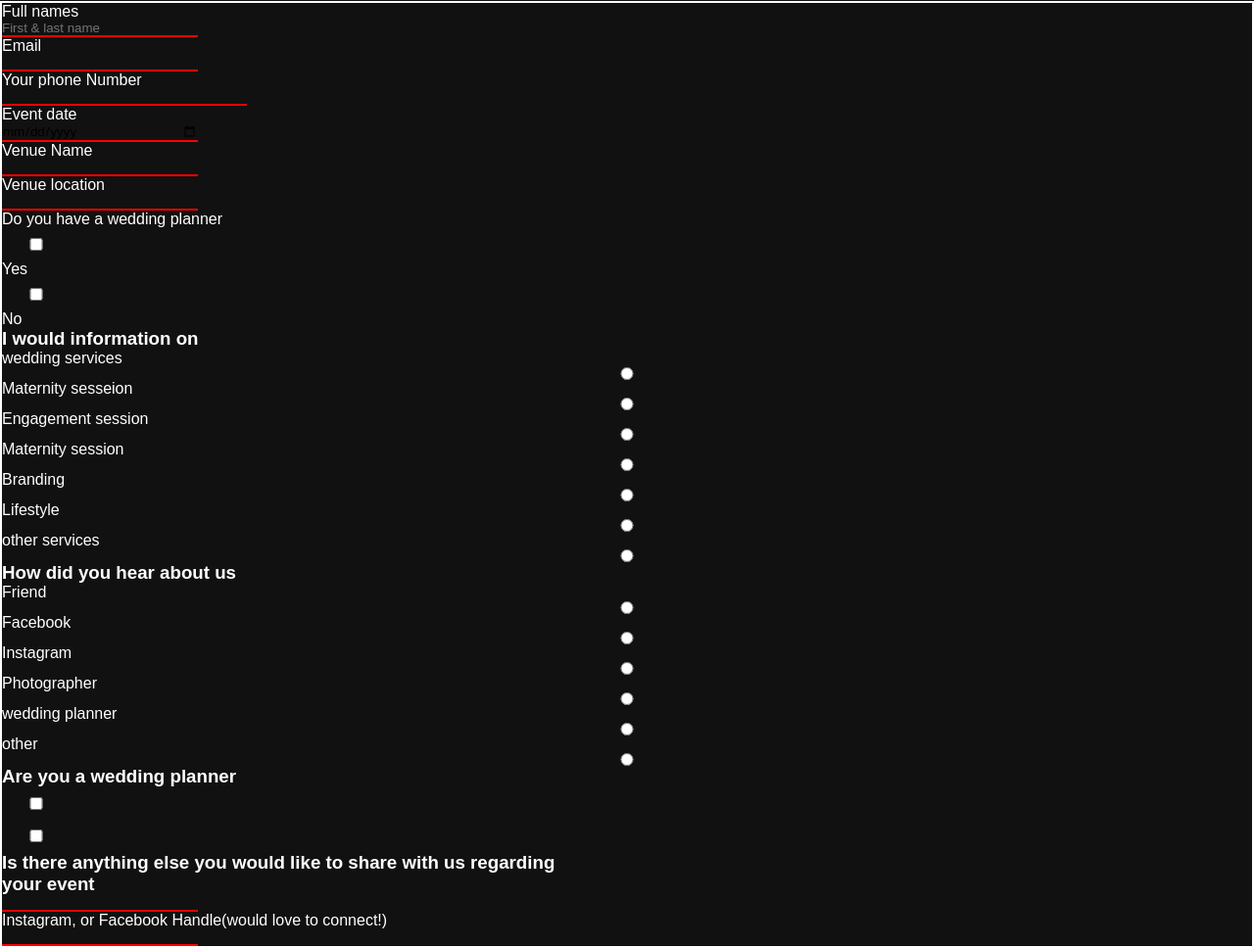
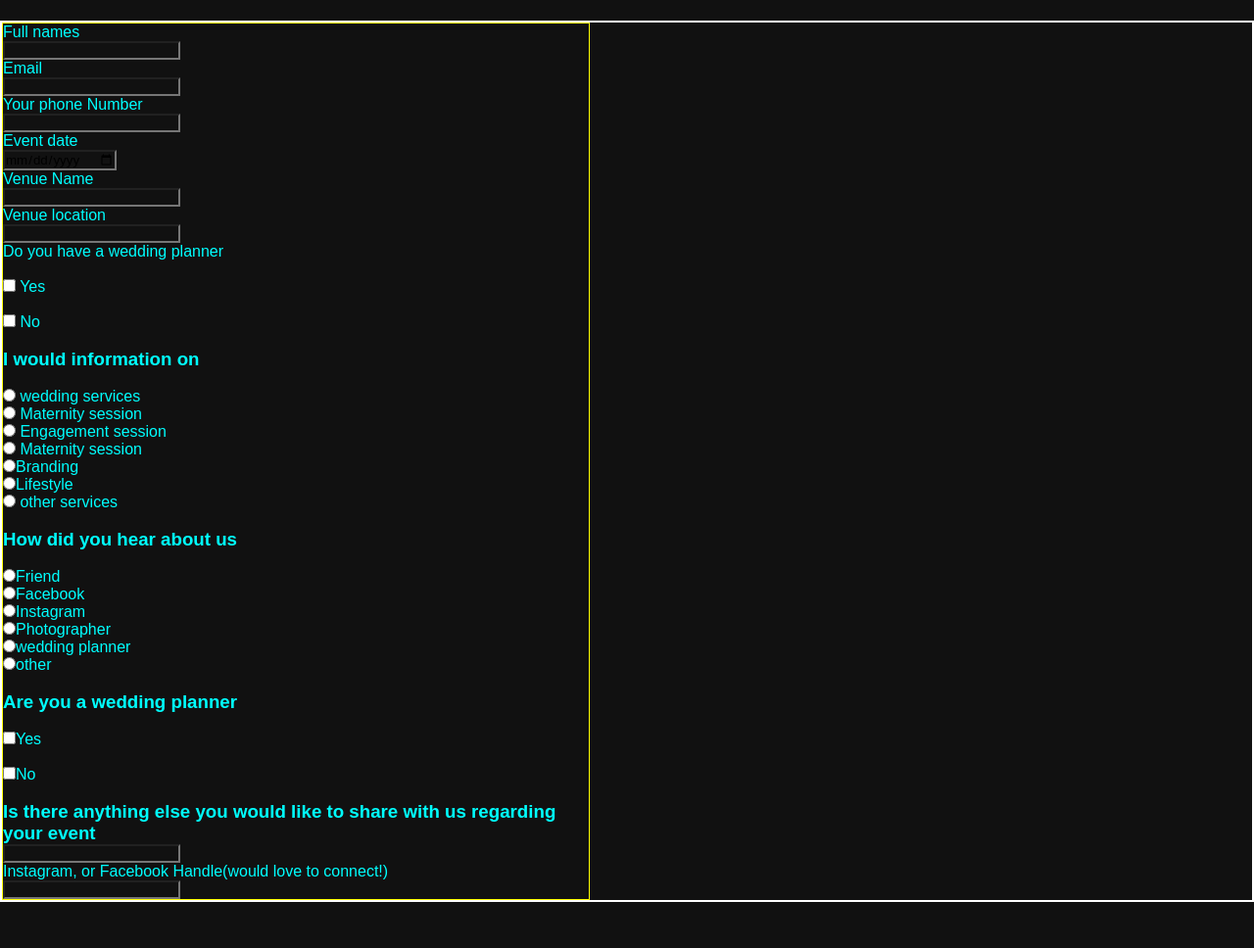
Before and after one commit to kasumba256/ACM-FILMS, a plain HTML site: page Contact.html in a window 1280 px wide. Shown: the part 349-1317 px from the top of the page at 98% size. After the commit the page ends 1270 px from the top, so only its background shows below. Drawn offline with Linux system fonts and the light colour scheme.

Commit message:
Redone the form

```diff
--- a/Contact.css
+++ b/Contact.css
@@ -51,55 +51,21 @@ a:hover:not(active)
 .section
 {
     border: 2px solid white;
-    min-height: 74vh;
+    min-height: 100vh;
+    width: 100%;
     align-items: center;
-    margin-top: -450px;
-
+    margin-top: -430px;
+    /*display: flex;*/
+   /* justify-content: center;*/
 }
 #frm
 {
-    color: white;
-    display: flex;
+    color: aqua;
+    border: 1px solid yellow;
+    width: 600px;
 
-    flex-direction: column;
 
-}
-input[type=text]
-{
-    border: none;
-    border-bottom: 2px solid red;
-    width: 200px;
 
-}
-input[type=email]
-{
-    border: none;
-    border-bottom: 2px solid red;
-    width: 200px;
-
-}
-input[type=tel]
-{
-    border: none;
-    border-bottom: 2px solid red;
-    width: 250px;
-}
-input[type=date]
-{
-    border: none;
-    border-bottom: 2px solid red;
-    width: 200px;
-}
-input[type=checkbox]
-{
-   border: none;
-   border-bottom: 2px solid;
-   width:50px;
-   margin: 10px;
 
 
 }
-.y
-{
-    margin: 10px;
-}
--- a/Contact.html
+++ b/Contact.html
@@ -21,63 +21,74 @@
    </div>
    <div class="section">
        <form id="frm">
-           <label>Full names</label>
-           <input type="text" placeholder="First & last name">
-           <label>Email</label>
-           <input type="email">
-           <label>Your phone Number</label>
-           <input type="tel">
-           <label>Event date</label>
-           <input type="date">
-           <label>Venue Name</label>
+           <label>Full names</label><br>
+           <input type="text"><br>
+           <label>Email</label><br>
+           <input type="email"><br>
+           <label>Your phone Number</label><br>
+           <input type="tel"><br>
+           <label>Event date</label><br>
+           <input type="date"><br>
+           <label>Venue Name</label><br>
+           <input type="text"><br>
+           <label>Venue location</label><br>
+           <input type="text"><br>
+           <label>Do you have a wedding planner</label><br><br>
+           <input type="checkbox"> Yes <br> <br>
+           <input type="checkbox"> No <br><br>
+           <h3>I would information on</h3>
+           <br>
+           <input type="radio"> wedding services<br>
+           <input type="radio"> Maternity session<br>
+           <input type="radio"> Engagement session<br>
+           <input type="radio"> Maternity session<br>
+           <input type="radio">Branding<br>
+           <input type="radio">Lifestyle<br>
+           <input type="radio"> other services<br><br>
+           <!--Group 2-->
+           <h3>How did you hear about us </h3>
+           <br>
+           <input type="radio">Friend<br>
+           <input type="radio">Facebook<br>
+           <input type="radio">Instagram<br>
+           <input type="radio">Photographer<br>
+           <input type="radio">wedding planner<br>
+           <input type="radio">other<br><br>
+           <!--Group 3-->
+           <h3>Are you a wedding planner</h3>
+           <br>
+           <input type="checkbox">Yes<br><br>
+           <input type="checkbox">No<br><br>
+           <!--Group 4-->
+           <h3>Is there anything else you would like to share with us regarding <br> your event </h3>
+           <input type="text"><br>
+           <label>Instagram, or Facebook Handle(would love to connect!)</label><br>
            <input type="text">
-           <label>Venue location</label>
-           <input type="text">
-           <label>Do you have a wedding planner</label>
-           <input type="checkbox" > Yes
-           <input type="checkbox"> No
 
 
 
-           <h3>I would information on</h3>
-           <label>wedding services</label>
-           <input type="radio">
-           <label>Maternity sesseion</label>
-           <input type="radio">
-           <label>Engagement session</label>
-           <input type="radio">
-           <label>Maternity session</label>
-           <input type="radio">
-           <label>Branding</label>
-           <input type="radio">
-           <label>Lifestyle</label>
-           <input type="radio">
-           <label>other services</label>
-           <input type="radio">
 
-           <h3>How did you hear about us </h3>
-           <label>Friend</label>
-           <input type="radio">
-           <label>Facebook</label>
-           <input type="radio">
-           <label>Instagram </label>
-           <input type="radio">
-           <label>Photographer</label>
-           <input type="radio">
-           <label>wedding planner</label>
-           <input type="radio">
-           <label>other</label>
-           <input type="radio">
 
-           <h3>Are you a wedding planner</h3>
-           <input type="checkbox">
-           <input type="checkbox">
 
-           <h3>Is there anything else you would like to share with us regarding <br> your event </h3>
-           <input type="text">
-           <label>Instagram, or Facebook Handle(would love to connect!)</label>
-           <input type="text">
 
+
+
+
+
+
+
+
+
+        <!-- Rede
+
+
+
+
+
+
+
+
+       -->
 
 
 
```
